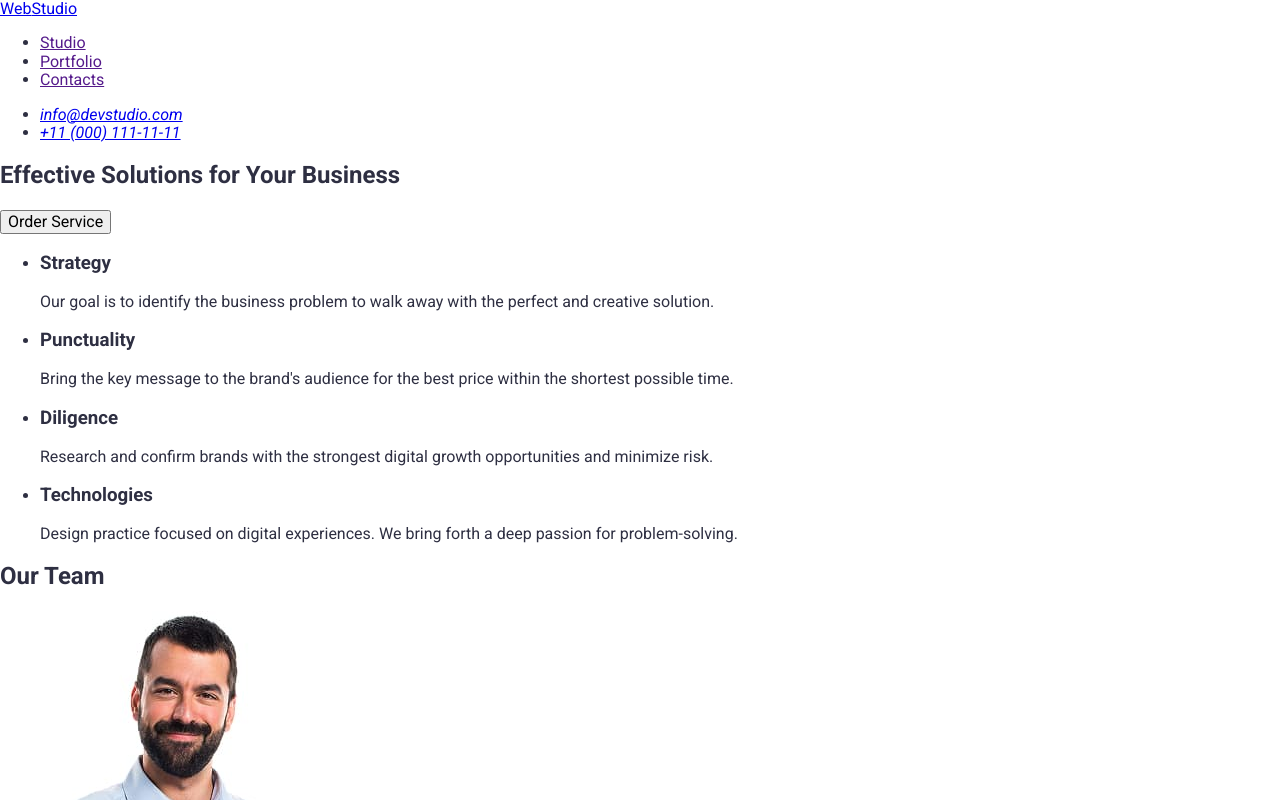
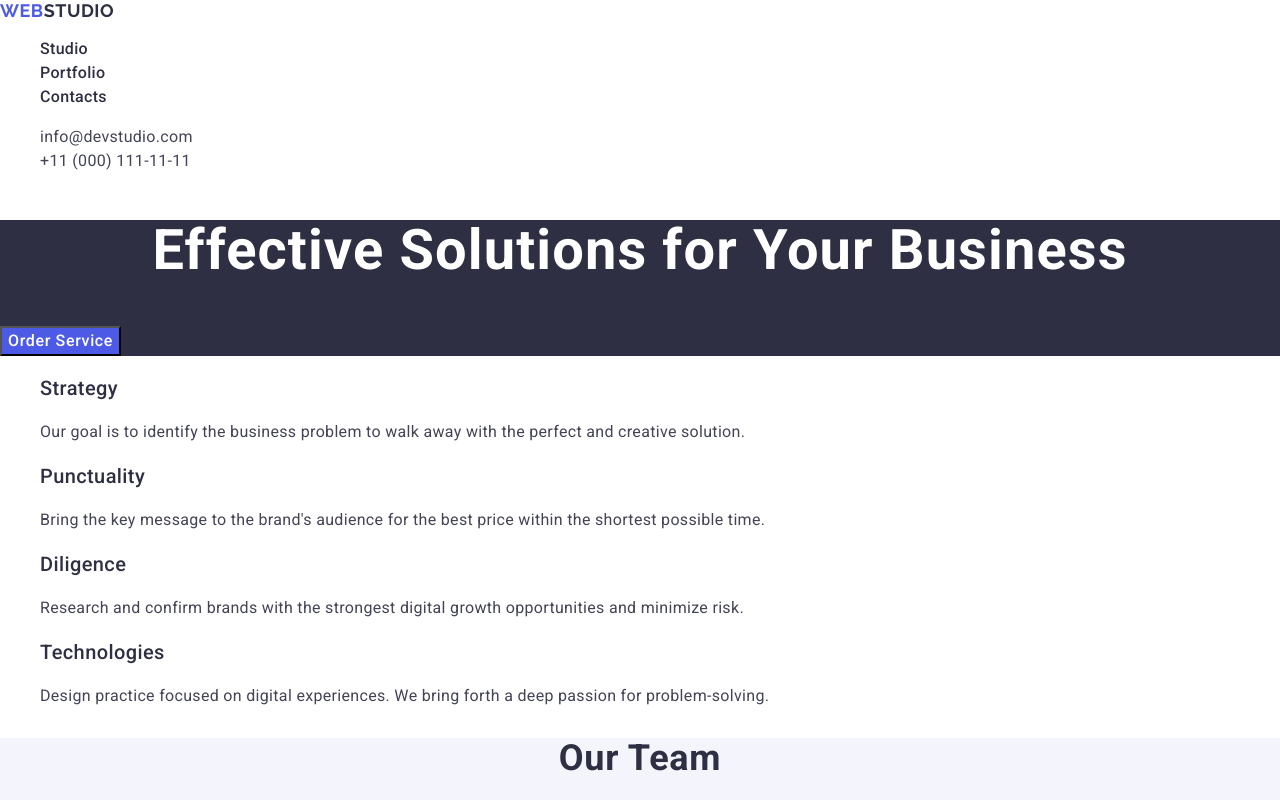
Before and after one commit to keira1613/goit-markup-hw-02, a plain HTML site: page index.html in a window 1280 px wide. Shown: the top 800 px of the page. Drawn offline with nearby package versions, Linux system fonts and the light colour scheme.

Commit message:
add styles elements

```diff
--- a/css/styles.css
+++ b/css/styles.css
@@ -1,79 +1,156 @@
 body {
   font-family: "Roboto", sans-serif;
+  color: #434455;
+  background-color: #ffffff;
+}
+
+.header-logo,
+.footer-logo {
+  font-family: "Raleway", sans-serif;
+  font-weight: 700;
+  font-size: 18px;
+  line-height: 1.16667;
+  letter-spacing: 0.03em;
+  text-transform: uppercase;
+  color: #4d5ae5;
+}
+
+.link {
+  text-decoration: none;
+}
+
+.studio-part-header {
+  font-weight: 700;
+  font-size: 18px;
+  line-height: 1.16667;
+  letter-spacing: 0.03em;
+  text-transform: uppercase;
   color: #2e2f42;
 }
 
-.header {
+.list {
+  list-style-type: none;
 }
-.header-nav {
+
+.header-nav-link {
+  font-weight: 500;
+  font-size: 16px;
+  line-height: 1.5;
+  letter-spacing: 0.02em;
+  color: #2e2f42;
 }
-.header-logo {
+
+.header-address-link {
+  font-style: normal;
+  font-weight: 400;
+  font-size: 16px;
+  line-height: 1.5;
+  letter-spacing: 0.02em;
+  color: #434455;
 }
-.studio-part-header {
+
+.hero {
+  background-color: #2e2f42;
 }
-.header-nav-list {
+
+.hero-title {
+  font-weight: 700;
+  font-size: 56px;
+  line-height: 1.07143;
+  letter-spacing: 0.02em;
+  text-align: center;
+  color: #ffffff;
 }
-.header-nav-item {
+
+.hero-button {
+  font-weight: 500;
+  font-size: 16px;
+  line-height: 1.5;
+  letter-spacing: 0.04em;
+  color: #ffffff;
+  background-color: #4d5ae5;
+  cursor: pointer;
 }
-.header-nav-link {
+
+.feature-title {
+  font-weight: 500;
+  font-size: 20px;
+  line-height: 1.2;
+  letter-spacing: 0.02em;
+  color: #2e2f42;
 }
-.header-address {
+
+.feature-descr {
+  line-height: 1.5;
+  letter-spacing: 0.02em;
 }
-.header-address-list {
+
+.team {
+  background-color: #f4f4fd;
 }
-.header-address-item {
+
+.team-title {
+  font-weight: 700;
+  font-size: 36px;
+  line-height: 1.11111;
+  letter-spacing: 0.02em;
+  text-align: center;
+  color: #2e2f42;
 }
-.header-address-link {
+
+.team-employee {
+  background-color: #ffffff;
 }
-.hero {
-}
-.hero-title {
-}
-.hero-button {
-}
-.feature {
-}
-.feature-list {
-}
-.feature-list-item {
-}
-.feature-title {
-}
-.feature-descr {
-}
-.team {
-}
-.team-title {
-}
-.team-list {
-}
-.team-employee {
-}
-.employee-photo {
-}
+
 .employee-name {
+  font-weight: 500;
+  font-size: 20px;
+  line-height: 1.2;
+  letter-spacing: 0.02em;
+  text-align: center;
+  color: #2e2f42;
 }
 .employee-prof {
+  line-height: 1.5;
+  letter-spacing: 0.02em;
+  text-align: center;
 }
-.projects {
+
+.projects-title {
+  font-weight: 700;
+  font-size: 36px;
+  line-height: 1.11111;
+  letter-spacing: 0.02em;
+  text-align: center;
+  color: #2e2f42;
 }
-.projects-title {
-}
-.projects-list {
-}
-.projects-item {
-}
-.projects-img {
-}
+
 .projects-name {
+  font-weight: 500;
+  font-size: 20px;
+  line-height: 1.2;
+  letter-spacing: 0.02em;
+  color: #2e2f42;
 }
 .projects-descr {
+  line-height: 1.5;
+  letter-spacing: 0.02em;
 }
+
 .footer {
+  background-color: #2e2f42;
 }
-.footer-logo {
-}
+
 .studio-part-footer {
+  font-weight: 700;
+  font-size: 18px;
+  line-height: 1.16667;
+  letter-spacing: 0.03em;
+  text-transform: uppercase;
+  color: #f4f4fd;
 }
 .footer-text {
+  line-height: 1.5;
+  letter-spacing: 0.02em;
+  color: #f4f4fd;
 }
--- a/index.html
+++ b/index.html
@@ -19,31 +19,31 @@
   <body>
     <header class="header">
       <nav class="header-nav">
-        <a class="header-logo" href="./index.html"
+        <a class="header-logo link" href="./index.html"
           >Web<span class="studio-part-header">Studio</span></a
         >
 
-        <ul class="header-nav-list">
+        <ul class="header-nav-list list">
           <li class="header-nav-item">
-            <a class="header-nav-link" href="">Studio</a>
+            <a class="header-nav-link link" href="">Studio</a>
           </li>
           <li class="header-nav-item">
-            <a class="header-nav-link" href="">Portfolio</a>
+            <a class="header-nav-link link" href="">Portfolio</a>
           </li>
           <li class="header-nav-item">
-            <a class="header-nav-link" href="">Contacts</a>
+            <a class="header-nav-link link" href="">Contacts</a>
           </li>
         </ul>
       </nav>
       <address class="header-address">
-        <ul class="header-address-list">
+        <ul class="header-address-list list">
           <li class="header-address-item">
-            <a class="header-address-link" href="mailto:info@devstudio.com"
+            <a class="header-address-link link" href="mailto:info@devstudio.com"
               >info@devstudio.com</a
             >
           </li>
           <li class="header-address-item">
-            <a class="header-address-link" href="tel:+110001111111"
+            <a class="header-address-link link" href="tel:+110001111111"
               >+11 (000) 111-11-11</a
             >
           </li>
@@ -58,7 +58,7 @@
       </section>
       <section class="feature">
         <h2 hidden>Advantages</h2>
-        <ul class="feature-list">
+        <ul class="feature-list list">
           <li class="feature-list-item">
             <h3 class="feature-title">Strategy</h3>
             <p class="feature-descr">
@@ -91,7 +91,7 @@
       </section>
       <section class="team">
         <h2 class="team-title">Our Team</h2>
-        <ul class="team-list">
+        <ul class="team-list list">
           <li class="team-employee">
             <img
               class="employee-photo"
@@ -140,7 +140,7 @@
       </section>
       <section class="projects">
         <h2 class="projects-title">Our Portfolio</h2>
-        <ul class="projects-list">
+        <ul class="projects-list list">
           <li class="projects-item">
             <img
               class="projects-img"
@@ -212,8 +212,8 @@
     </main>
 
     <footer class="footer">
-      <a class="footer-logo" href="./index.html"
-        >Web <span class="studio-part-footer">Studio</span></a
+      <a class="footer-logo link" href="./index.html"
+        >Web<span class="studio-part-footer">Studio</span></a
       >
 
       <p class="footer-text">
```
